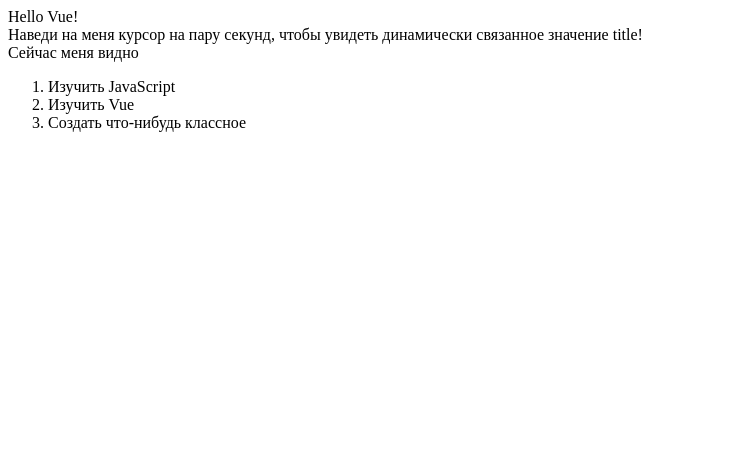
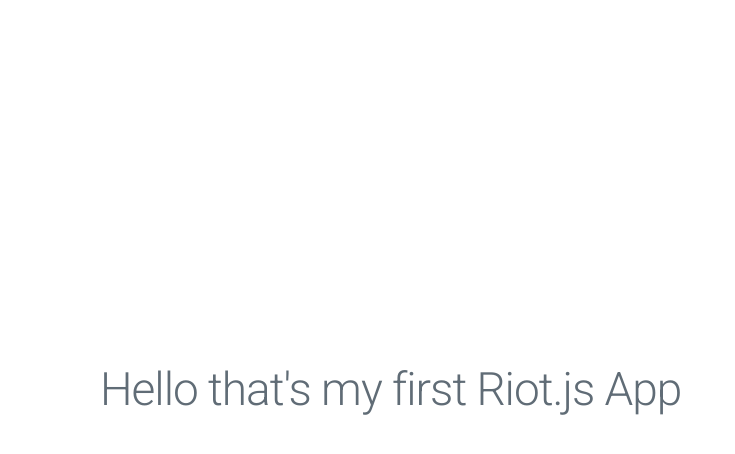
Before and after one commit to Roland4444/htmlraw, a website: page index.html in a window 1280 px wide. Shown: the whole page, without its empty margins (0-735 px from the left). Drawn offline with nearby package versions, Linux system fonts and the light colour scheme.

Commit message:
update example

```diff
--- a/index.html
+++ b/index.html
@@ -1,58 +1,25 @@
-
 <!DOCTYPE html>
+<html>
 <head>
-  <title>My first Vue app</title>
-  <script src="https://unpkg.com/vue"></script>
+  <title>My Riot App</title>
+  <link rel="stylesheet" href="https://fonts.googleapis.com/css?family=Roboto:300,300italic,700,700italic">
+  <link rel="stylesheet" href="https://cdnjs.cloudflare.com/ajax/libs/normalize/8.0.1/normalize.css">
+  <link rel="stylesheet" href="https://cdnjs.cloudflare.com/ajax/libs/milligram/1.4.0/milligram.css">
+  <link rel="stylesheet" href="style.css">
 </head>
 <body>
-  <div id="app">
-    {{ message }}
+  <div class="container">
+    <div class="row">
+      <main class="column column-60">
+        <h1>Hello that's my first Riot.js App</h1>
+
+        <div is="my-component" data-riot-component message="Hello There">
+        </div>
+      </main>
+      <aside is="sidebar" data-riot-component class="column"></aside>
+    </div>
   </div>
 
-  <div id="app-2">
-  <span v-bind:title="message">
-    Наведи на меня курсор на пару секунд,
-    чтобы увидеть динамически связанное значение title!
-  </span>
-</div>
-
-<div id="app-3">
-  <span v-if="seen">Сейчас меня видно</span>
-</div>
-
-<div id="app-4">
-  <ol>
-    <li v-for="todo in todos">
-      {{ todo.text }}
-    </li>
-  </ol>
-</div>
-
-  <script>
-    var app = new Vue({
-      el: '#app',
-      data: {
-        message: 'Hello Vue!'
-      }
-    })
-    var app2 = new Vue({
-      el: '#app-2',
-      data: {
-        message: 'Вы загрузили эту страницу: ' + new Date().toLocaleString()
-      }
-    })
-
-    var app4 = new Vue({
-      el: '#app-4',
-      data: {
-        todos: [
-          { text: 'Изучить JavaScript' },
-          { text: 'Изучить Vue' },
-          { text: 'Создать что-нибудь классное' }
-        ]
-      }
-    })
-
-  </script>
+  <script defer src="dist/bundle.js"></script>
 </body>
 </html>
--- /dev/null
+++ b/src/register-global-components.js
@@ -0,0 +1,18 @@
+import { register } from 'riot'
+import { basename } from 'path'
+
+const globalComponentsContext = require.context('./components/global/', true, /[a-zA-Z0-9-]+\.riot/)
+
+export default () => {
+  globalComponentsContext.keys().map(path => {
+    const name = basename(path, '.riot')
+    const component = globalComponentsContext(path)
+
+    register(name, component.default)
+
+    return {
+      name,
+      component
+    }
+  })
+}
--- /dev/null
+++ b/style.css
@@ -0,0 +1,6 @@
+.container {
+  display: flex;
+  justify-content: center;
+  align-items: center;
+  min-height: 100vh;
+}
```
Also changed, not shown: package.json (+1 -17 lines), src/components/global/my-component/my-component.spec.js (added, +17 -0 lines), src/components/global/sidebar/sidebar.spec.js (added, +15 -0 lines), src/components/includes/user/user.spec.js (added, +17 -0 lines), src/index.js (added, +9 -0 lines), test/register-riot-extension.js (added, +3 -0 lines), webpack.config.js (added, +30 -0 lines), readme.md (added), 5 other files.
